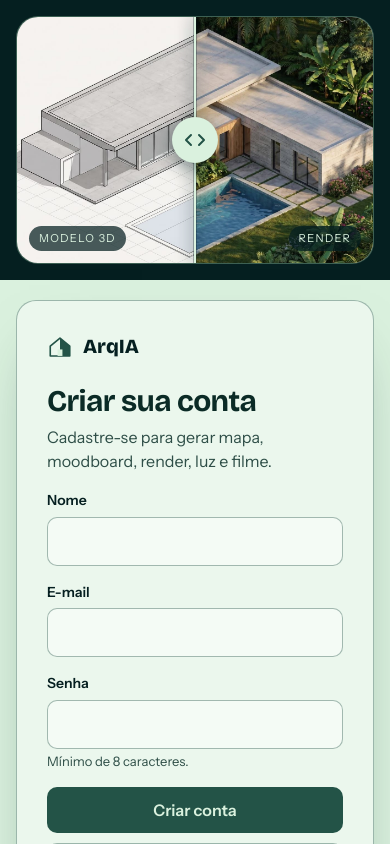
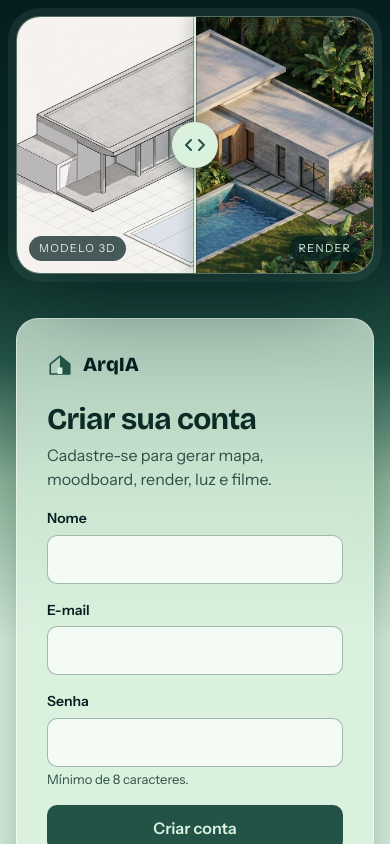
Before and after one commit to JohniGomes/automacao-arquitetura, a Next.js app: page /cadastro in a window 390 px wide. Shown: the top 844 px of the page. Built offline with nearby package versions, Linux system fonts and the light colour scheme; no server answers.

Commit message:
Login: degradê contínuo do claro ao verde escuro, fotos flutuando sobre ele
Co-Authored-By: Claude Sonnet 5.5 <noreply@anthropic.com>

```diff
--- a/app/globals.css
+++ b/app/globals.css
@@ -174,19 +174,24 @@ details summary { cursor: pointer; }
   .trio { grid-template-columns: minmax(0, 1fr); gap: 24px; }
 }
 
-/* ---------- login / cadastro: formulário em fundo claro, fotos em painel verde escuro ---------- */
-.auth { display: grid; grid-template-columns: minmax(340px, 520px) minmax(0, 1fr); min-height: 100vh; background: var(--p0); }
-.auth .formside { display: flex; align-items: center; justify-content: center; padding: 32px; }
-.auth .box { width: min(400px, 100%); background: var(--surface); border: 1px solid var(--line-strong); border-radius: 20px; padding: 30px; box-shadow: 0 24px 60px -34px color-mix(in srgb, var(--p1) 60%, transparent); }
+/* ---------- login / cadastro: um único degradê do claro (formulário) ao verde escuro (fotos) ---------- */
+.auth {
+  display: grid; grid-template-columns: minmax(340px, 520px) minmax(0, 1fr); min-height: 100vh;
+  background:
+    radial-gradient(520px 620px at 540px 52%, color-mix(in srgb, var(--p5) 55%, transparent), transparent 70%),
+    linear-gradient(90deg, var(--p5) 0, var(--p5) 330px, var(--p4) 560px, var(--p3) 760px, var(--p1) 58%, var(--p0) 100%);
+}
+.auth .formside { background: transparent; display: flex; align-items: center; justify-content: center; padding: 32px; }
+.auth .box { width: min(400px, 100%); background: color-mix(in srgb, var(--p5) 78%, transparent); backdrop-filter: blur(16px); -webkit-backdrop-filter: blur(16px); border: 1px solid color-mix(in srgb, white 55%, transparent); border-radius: 22px; padding: 30px; box-shadow: 0 30px 70px -30px color-mix(in srgb, var(--p0) 70%, transparent); }
 .auth .box h1 { font-size: 30px; margin-bottom: 6px; }
 .auth .brand { padding: 0 0 22px; }
 .auth .sw { font-size: 14px; color: var(--muted); margin-top: 18px; }
 .auth .full { width: 100%; }
-.auth .view { display: flex; padding: 28px; background: var(--p0); }
-.auth .view .house { flex: 1; min-height: 0; border-radius: 22px; border: 1px solid var(--line-strong); }
+.auth .view { display: flex; padding: 28px 28px 28px 8px; background: transparent; }
+.auth .view .house { flex: 1; min-height: 0; border-radius: 24px; border: 1px solid color-mix(in srgb, var(--p5) 35%, transparent); box-shadow: 0 40px 90px -30px rgba(5, 31, 32, .75), 0 0 0 8px color-mix(in srgb, var(--p5) 8%, transparent); }
 .auth .view .house .layer { object-position: 42% 50%; }
 @media (max-width: 800px) {
-  .auth { grid-template-columns: minmax(0, 1fr); }
-  .auth .view { order: -1; padding: 16px; height: 280px; }
-  .auth .formside { padding: 20px 16px 32px; }
+  .auth { grid-template-columns: minmax(0, 1fr); background: linear-gradient(180deg, var(--p0) 0, var(--p1) 240px, var(--p3) 360px, var(--p4) 480px, var(--p5) 640px); }
+  .auth .view { order: -1; padding: 16px; height: 290px; }
+  .auth .formside { padding: 28px 16px 36px; }
 }
```
